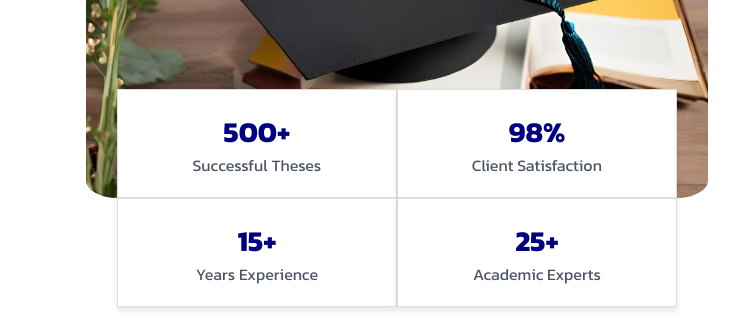
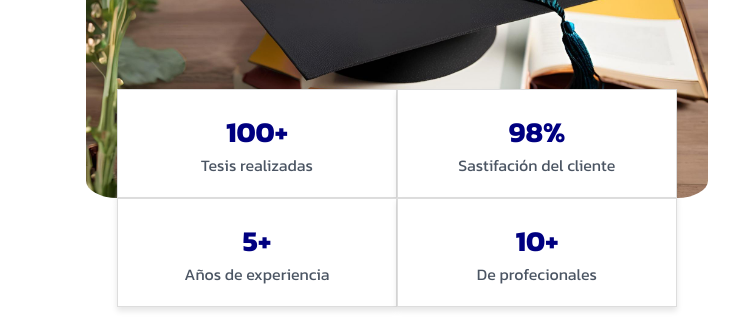
Before and after one commit to murcielagokc/ThesisUniversal, a plain HTML site: page index.html in a window 1280 px wide. Shown: the part 1075-1411 px from the top of the page, 542-1280 px from the left. Drawn offline with Linux system fonts and the light colour scheme.

Commit message:
correcion en los cuadors de la imagen

```diff
--- a/index.html
+++ b/index.html
@@ -93,20 +93,20 @@
                         <img src="./img/abaut-image.jpg" alt="About" class="about-image">
                         <div class="floating-stats">
                             <div class="stats-item">
-                                <h2>500+</h2>
-                                <p>Successful Theses</p>
+                                <h2>100+</h2>
+                                <p>Tesis realizadas</p>
                             </div>
                             <div class="stats-item">
                                 <h2>98%</h2>
-                                <p>Client Satisfaction</p>
+                                <p>Sastifación del cliente</p>
                             </div>
                             <div class="stats-item">
-                                <h2>15+</h2>
-                                <p>Years Experience</p>
+                                <h2>5+</h2>
+                                <p>Años de experiencia</p>
                             </div>
                             <div class="stats-item">
-                                <h2>25+</h2>
-                                <p>Academic Experts</p>
+                                <h2>10+</h2>
+                                <p>De profecionales</p>
                             </div>
                         </div>
 
```
